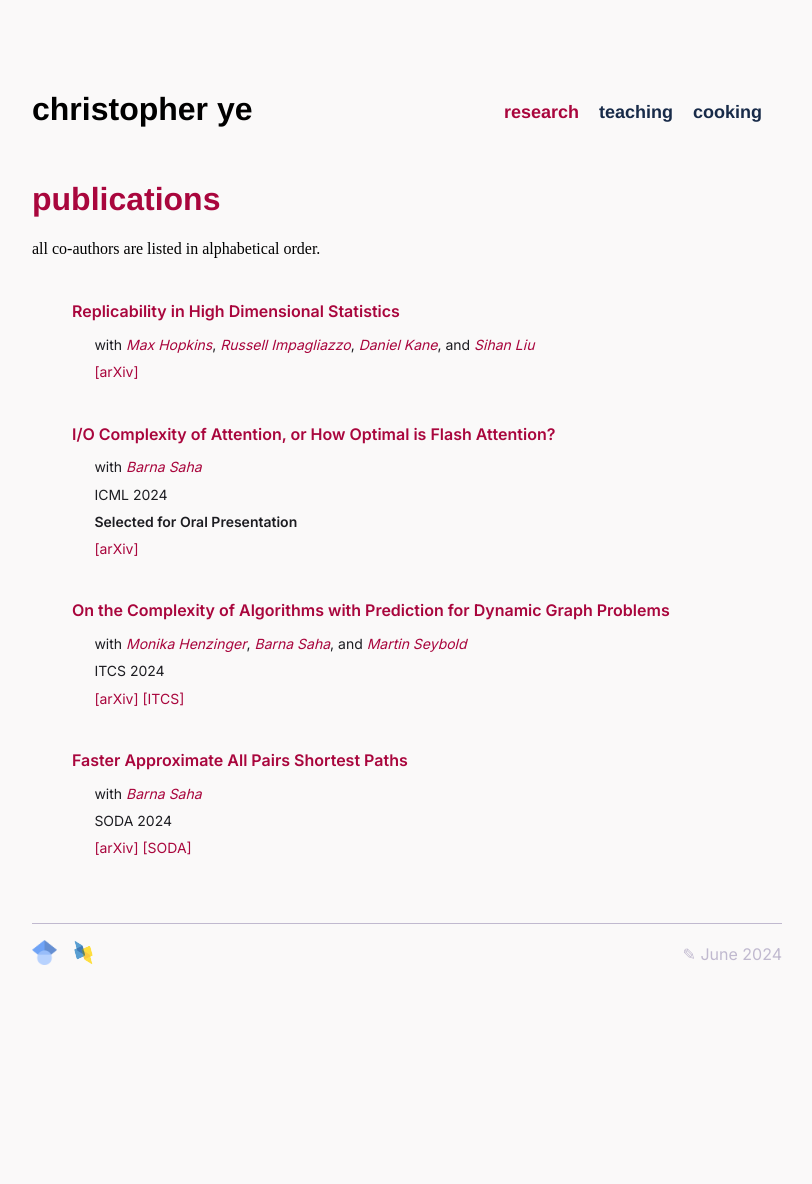
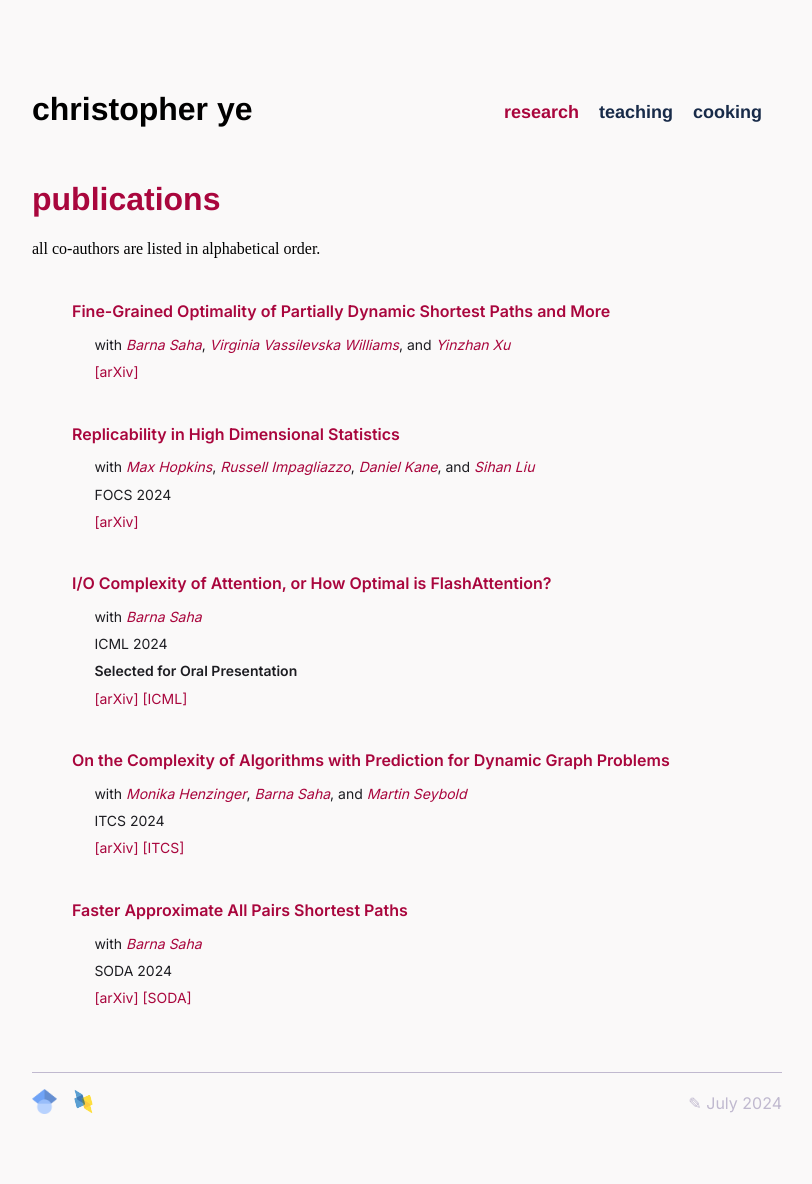
Before and after one commit to czye17/czye17.github.io, a Jekyll site: the page built from research.html, in a window 1280 px wide. Shown: the whole page, without its empty margins (233-1045 px from the left). Built offline with Jekyll 4.4.1, drawn with Linux system fonts in a browser that asks for light colours; some web fonts are replaced; before the commit the page ends 1034 px from its top, so only the background shows below that.

Commit message:
updated research

```diff
--- a/_data/events.yml
+++ b/_data/events.yml
@@ -1,3 +1,5 @@
+# - dates: 07/2024
+#   text: Presented "I/O Complexity of Attention, or How Optimal is FlashAttention" at ICML 24
 - dates: 01/2024
   text: Presented "On the Complexity of Algorithms with Predictions for Dynamic Graph Problems" at ITCS 24
 - dates: 01/2024
--- a/_data/research.yml
+++ b/_data/research.yml
@@ -1,4 +1,18 @@
+- title: Fine-Grained Optimality of Partially Dynamic Shortest Paths and More
+  arxiv: https://arxiv.org/abs/2407.09651
+  authors:
+    - name: Barna Saha
+      site: https://barnasaha.net
+      comma: true
+    - name: Virginia Vassilevska Williams
+      site: https://people.csail.mit.edu/virgi/
+      comma: true
+    - name: Yinzhan Xu
+      site: https://www.mit.edu/~xyzhan/
+      last: true
 - title: Replicability in High Dimensional Statistics
+  conference: FOCS
+  year: 2024
   arxiv: https://arxiv.org/abs/2406.02628
   authors:
     - name: Max Hopkins
@@ -13,12 +27,13 @@
     - name: Sihan Liu
       site: https://lteins.github.io
       last: true
-- title: I/O Complexity of Attention, or How Optimal is Flash Attention?
+- title: I/O Complexity of Attention, or How Optimal is FlashAttention?
   conference: ICML
   year: 2024
   awards:
     - Selected for Oral Presentation
   arxiv: https://arxiv.org/abs/2402.07443
+  proceedings: https://icml.cc/virtual/2024/oral/35531
   authors:
     - name: Barna Saha
       site: https://barnasaha.net
--- a/_data/talks.yml
+++ b/_data/talks.yml
@@ -1,4 +1,4 @@
-- topic: The I/O Complexity of Attention, or How Optimal is FlashAttention?
+- topic: I/O Complexity of Attention, or How Optimal is FlashAttention?
   presentations:
     - setting: UCSD CSE Theory Lunch
       date: 2024.02.09
--- a/_includes/footer.html
+++ b/_includes/footer.html
@@ -2,6 +2,6 @@
 	<ul>
 		<li><a href="https://scholar.google.com/citations?user=WmAZ-WIAAAAJ&hl=en&authuser=1"><img src="imgs/gscholar.png" height="25px" alt="gscholar"></a></li>
         <li><a href="https://dblp.org/pid/304/2086.html"><img src="imgs/dblp.png" height="25px" alt="dblp"></a></li>
-		<li><span class="symbol"><a href="/">✎ June 2024</a></span></li>
+		<li><span class="symbol"><a href="/">✎ July 2024</a></span></li>
 	</ul>
 </footer>
```
Also changed, not shown: Gemfile.lock.
